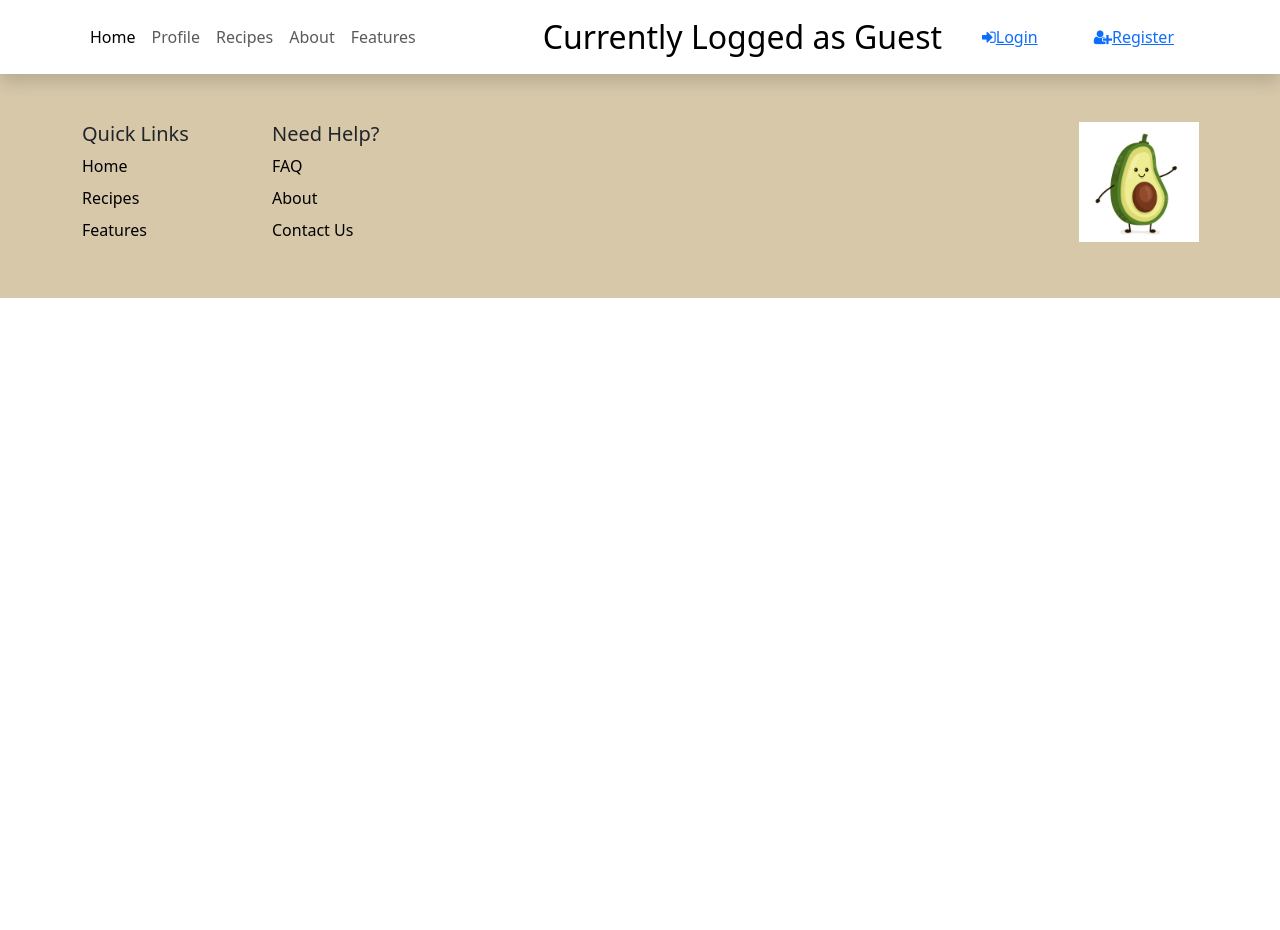
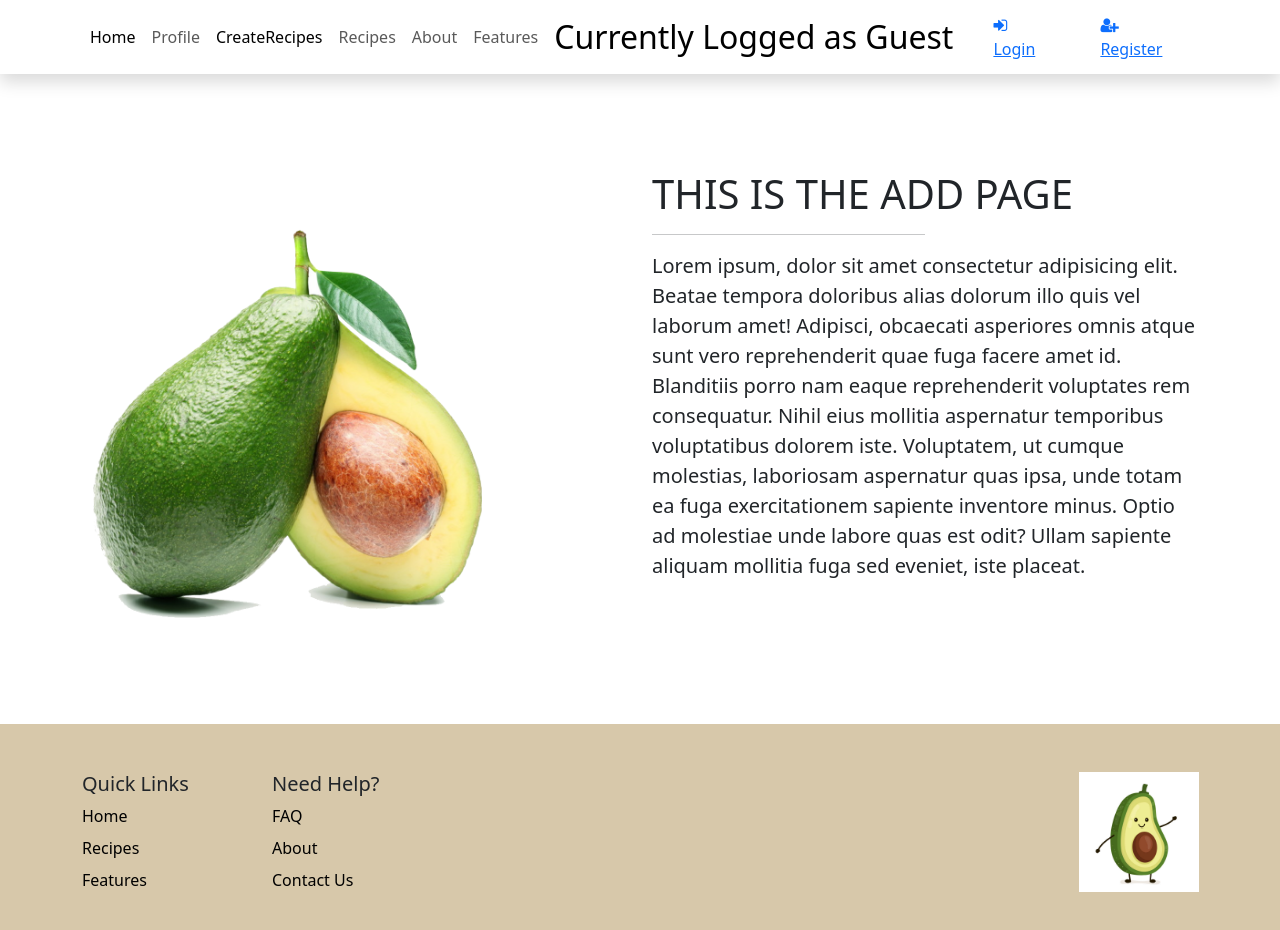
Before and after one commit to detectivesnakes/nourishnetfinal2, a React (Create React App) app in the folder client/: page /createrecipes in a window 1280 px wide. Shown: the top 930 px of the page. Before the commit the page ends 800 px from the top, so only its background shows below. Built offline with nearby package versions, Linux system fonts and the light colour scheme.

Commit message:
Yappin
Chris update

```diff
--- a/client/package.json
+++ b/client/package.json
@@ -2,17 +2,18 @@
   "name": "nourishnetfinal",
   "version": "0.1.0",
   "private": true,
-  "proxy" : "http://localhost:3001",
+  "proxy": "http://localhost:3001",
   "dependencies": {
     "@testing-library/jest-dom": "^5.17.0",
     "@testing-library/react": "^13.4.0",
     "@testing-library/user-event": "^13.5.0",
+    "axios": "^1.6.8",
     "bootstrap": "^5.3.3",
     "font-awesome": "^4.7.0",
     "react": "^18.2.0",
     "react-dom": "^18.2.0",
     "react-router-dom": "^6.22.3",
-    "react-scripts": "5.0.1",
+    "react-scripts": "^5.0.1",
     "web-vitals": "^2.1.4"
   },
   "scripts": {
--- a/client/src/App.js
+++ b/client/src/App.js
@@ -13,6 +13,7 @@ import Login from './components/Login';
 import Register from './components/Register';
 
 import {Routes, Route} from 'react-router-dom';
+import CreateRecipes from './components/CreateRecipes';
 
 function App() {
   return (
@@ -26,6 +27,7 @@ function App() {
         <Route exact path="/register" Component={Register}/>
         <Route exact path="/dashboard" Component={Dashboard}/>
         <Route exact path="/recipes" Component={Recipes}/>
+        <Route exact path="/createrecipes" Component={CreateRecipes}/>
       </Routes>
       <Footer/>
     </>
--- /dev/null
+++ b/client/src/components/CreateRecipes.jsx
@@ -0,0 +1,25 @@
+import React from 'react'
+
+const CreateRecipes = () => {
+  return (
+    <div>
+        <section id="createrecipes">
+            <div className="container my-5 py-5">
+                <div className="row">
+                    <div className="col-md-6">
+                        <img src="/assets/about1.png" alt="createrecipes"
+                        className="w-75 mt-5" />
+                    </div>
+                    <div className="col-md-6">
+                        <h1 className="display-6">THIS IS THE ADD PAGE</h1>
+                        <hr className="w-50"/>
+                        <p className="lead mb-4">Lorem ipsum, dolor sit amet consectetur adipisicing elit. Beatae tempora doloribus alias dolorum illo quis vel laborum amet! Adipisci, obcaecati asperiores omnis atque sunt vero reprehenderit quae fuga facere amet id. Blanditiis porro nam eaque reprehenderit voluptates rem consequatur. Nihil eius mollitia aspernatur temporibus voluptatibus dolorem iste. Voluptatem, ut cumque molestias, laboriosam aspernatur quas ipsa, unde totam ea fuga exercitationem sapiente inventore minus. Optio ad molestiae unde labore quas est odit? Ullam sapiente aliquam mollitia fuga sed eveniet, iste placeat.</p>
+                    </div>
+                </div>
+            </div>
+        </section>
+    </div>
+  );
+}
+
+export default CreateRecipes;
--- a/client/src/components/Home.jsx
+++ b/client/src/components/Home.jsx
@@ -1,6 +1,7 @@
 import React from 'react'
 import About from './About'
 import Services from './Services'
+import CreateRecipes from './CreateRecipes'
 import { NavLink } from 'react-router-dom';
 
 const Home = () => {
--- a/client/src/components/Navbar.jsx
+++ b/client/src/components/Navbar.jsx
@@ -18,6 +18,10 @@ const Navbar = () => {
 
               <li className="nav-item">
                 <NavLink className="nav-link" to="/dashboard">Profile</NavLink>
+              </li>
+
+              <li className="nav-item">
+                <NavLink className="nav-link" to="/createrecipes">CreateRecipes</NavLink>
               </li>
 
               <li className="nav-item">
```
Also changed, not shown: 2 other files (tests, documents, lock files or other folders).
